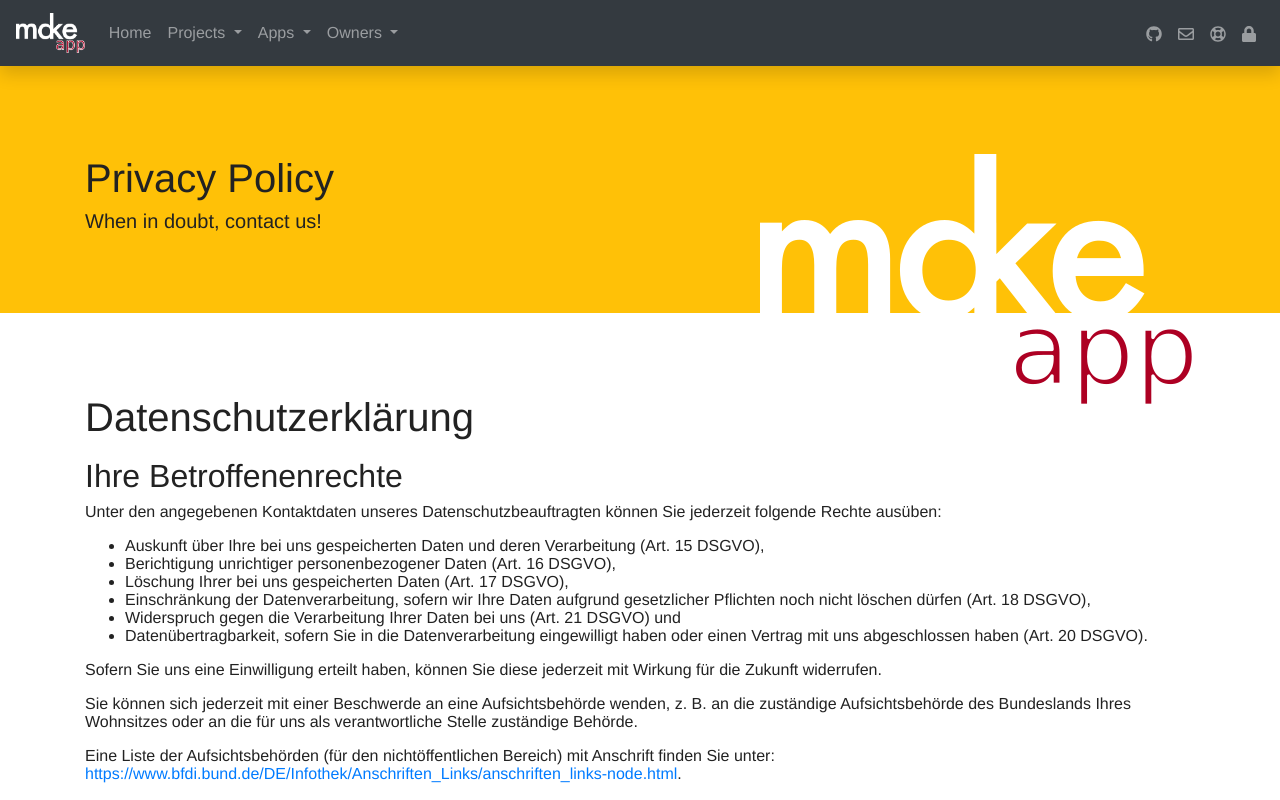
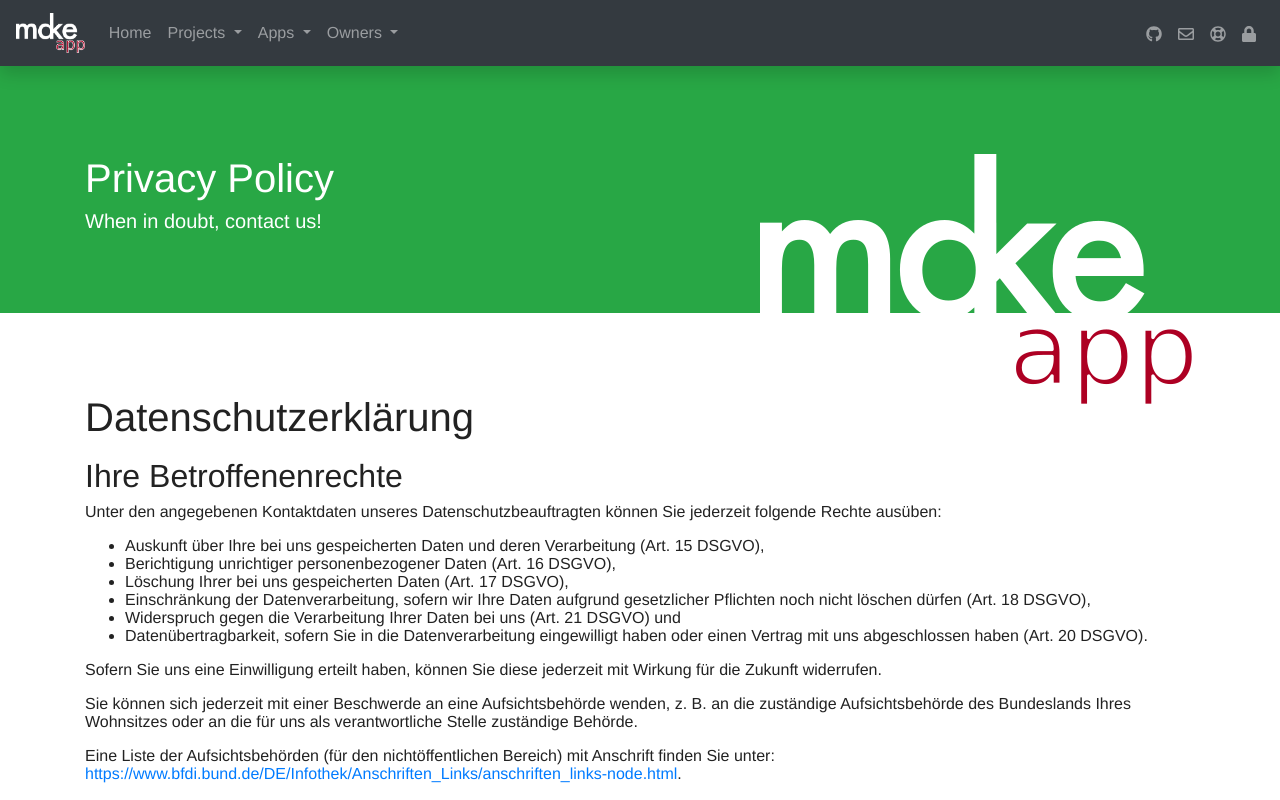
Before and after one commit to MaKeAppDev/website, a Vue app: page /privacy in a window 1280 px wide. Shown: the top 800 px of the page. Built offline with nearby package versions, Linux system fonts and the light colour scheme; what vue-resource would draw is missing.

Commit message:
update privacy policy page style

```diff
--- a/src/views/PrivacyPolicyView.vue
+++ b/src/views/PrivacyPolicyView.vue
@@ -2,7 +2,7 @@
   <div>
     <landing-jumbo
       title="Privacy Policy"
-      jumboStyle="bg-warning"
+      jumboStyle="bg-success text-white"
       description="When in doubt, contact us!"
     >
     </landing-jumbo>
```
